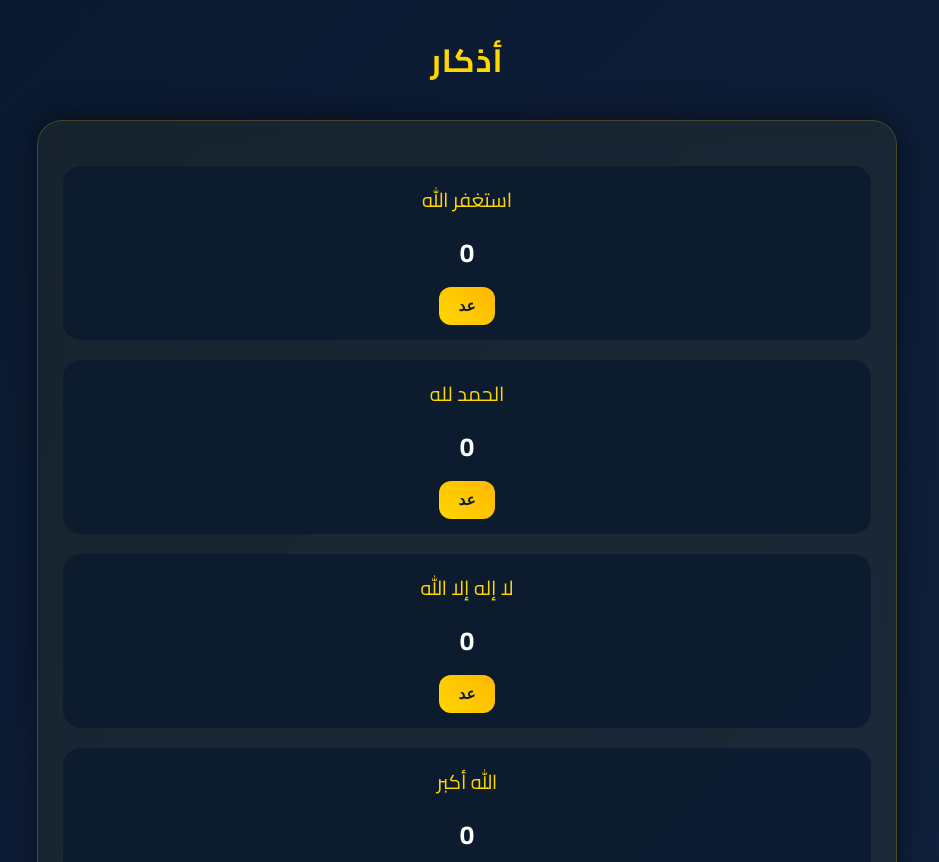
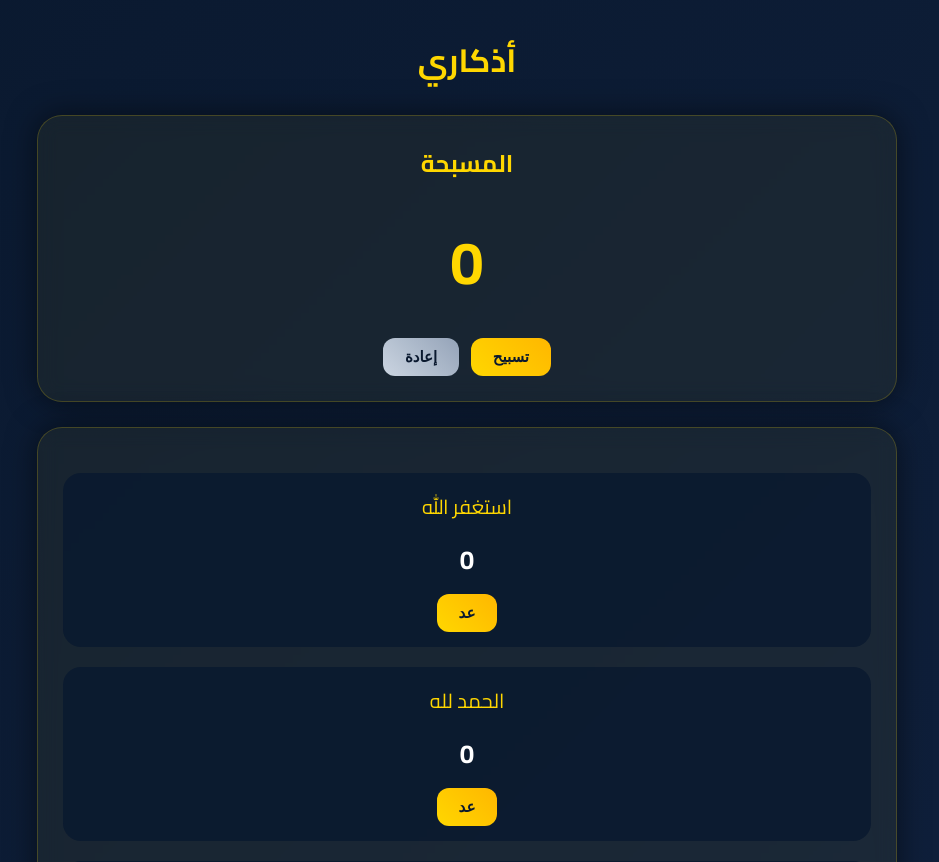
Before and after one commit to elrhmany444-cyber/Azkary, a plain HTML site: page index.html in a window 1280 px wide. Shown: the top 862 px of the page, without its empty margins (173-1112 px from the left). Drawn offline with Linux system fonts and the light colour scheme.

Commit message:
Update index.html

```diff
--- a/index.html
+++ b/index.html
@@ -15,7 +15,6 @@ body{
   background:linear-gradient(135deg,#0a192f,#112240);
   color:#fff;
   min-height:100vh;
-  overflow-x:hidden;
 }
 
 .container{
@@ -27,10 +26,8 @@ body{
 
 h1{
   font-size:32px;
-  margin-bottom:30px;
+  margin-bottom:25px;
   color:#ffd700;
-  letter-spacing:1px;
-  animation:fadeDown 1s ease;
 }
 
 .card{
@@ -39,27 +36,33 @@ h1{
   backdrop-filter:blur(10px);
   border-radius:25px;
   padding:25px;
-  margin:20px 0;
+  margin:25px 0;
   box-shadow:0 0 30px rgba(0,0,0,0.5);
   transition:0.4s ease;
-  animation:fadeUp 1s ease;
 }
 
 .card:hover{
-  transform:translateY(-5px);
+  transform:translateY(-6px);
   box-shadow:0 0 40px rgba(255,215,0,0.3);
+}
+
+.misbah-counter{
+  font-size:60px;
+  margin:20px 0;
+  font-weight:bold;
+  color:#ffd700;
 }
 
 .zikr{
   margin:20px 0;
   padding:15px;
   border-radius:18px;
-  background:rgba(10,25,47,0.8);
+  background:rgba(10,25,47,0.85);
   transition:0.3s;
 }
 
 .zikr:hover{
-  background:rgba(17,34,64,0.9);
+  background:rgba(17,34,64,0.95);
 }
 
 .zikr p{
@@ -75,7 +78,7 @@ h1{
 }
 
 button{
-  padding:10px 20px;
+  padding:10px 22px;
   border:none;
   border-radius:12px;
   cursor:pointer;
@@ -87,8 +90,13 @@ button{
 }
 
 button:hover{
-  transform:scale(1.07);
+  transform:scale(1.08);
   box-shadow:0 0 15px #ffd700;
+}
+
+.reset-btn{
+  background:linear-gradient(45deg,#cbd5e1,#94a3b8);
+  margin-right:8px;
 }
 
 .celebration{
@@ -96,7 +104,7 @@ button:hover{
   top:45%;
   left:50%;
   transform:translate(-50%,-50%) scale(0.5);
-  font-size:60px;
+  font-size:65px;
   display:none;
   color:#ffd700;
   animation:pop 0.8s ease forwards;
@@ -106,16 +114,6 @@ button:hover{
   0%{opacity:0;transform:translate(-50%,-50%) scale(0.5)}
   100%{opacity:1;transform:translate(-50%,-50%) scale(1)}
 }
-
-@keyframes fadeUp{
-  from{opacity:0;transform:translateY(40px)}
-  to{opacity:1;transform:translateY(0)}
-}
-
-@keyframes fadeDown{
-  from{opacity:0;transform:translateY(-40px)}
-  to{opacity:1;transform:translateY(0)}
-}
 </style>
 </head>
 
@@ -123,8 +121,17 @@ button:hover{
 
 <div class="container">
 
-<h1>أذكار</h1>
+<h1>أذكاري</h1>
 
+<!-- المسبحة -->
+<div class="card">
+  <h2 style="color:#ffd700;">المسبحة</h2>
+  <div id="misbah" class="misbah-counter">0</div>
+  <button onclick="incrementMisbah()">تسبيح</button>
+  <button class="reset-btn" onclick="resetMisbah()">إعادة</button>
+</div>
+
+<!-- الأذكار -->
 <div class="card">
 
 <div class="zikr">
@@ -169,27 +176,44 @@ button:hover{
 <div id="celebration" class="celebration">🎉✨🎉✨</div>
 
 <script>
+// المسبحة
+let misbahCount = Number(localStorage.getItem("misbah")) || 0;
+document.getElementById("misbah").innerText = misbahCount;
+
+function incrementMisbah(){
+  misbahCount++;
+  localStorage.setItem("misbah",misbahCount);
+  document.getElementById("misbah").innerText = misbahCount;
+  if(misbahCount % 100 === 0) showCelebration();
+}
+
+function resetMisbah(){
+  misbahCount = 0;
+  localStorage.setItem("misbah",0);
+  document.getElementById("misbah").innerText = 0;
+}
+
+// الأذكار
 function increment(id){
   let count = Number(localStorage.getItem(id)) || 0;
   count++;
   localStorage.setItem(id,count);
-  document.getElementById(id).innerText=count;
-
-  if(count % 100 === 0){
-    showCelebration();
-  }
+  document.getElementById(id).innerText = count;
+  if(count % 100 === 0) showCelebration();
 }
 
+// الاحتفال
 function showCelebration(){
-  const c=document.getElementById("celebration");
+  const c = document.getElementById("celebration");
   c.style.display="block";
   setTimeout(()=>{c.style.display="none"},2000);
 }
 
+// تحميل القيم المحفوظة
 document.querySelectorAll(".counter").forEach(el=>{
-  let id=el.id;
-  let saved=Number(localStorage.getItem(id))||0;
-  el.innerText=saved;
+  let id = el.id;
+  let saved = Number(localStorage.getItem(id)) || 0;
+  el.innerText = saved;
 });
 </script>
 
```
